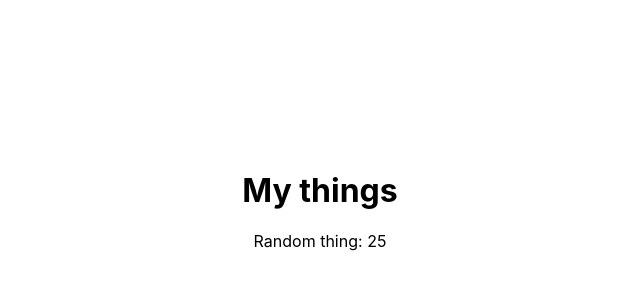
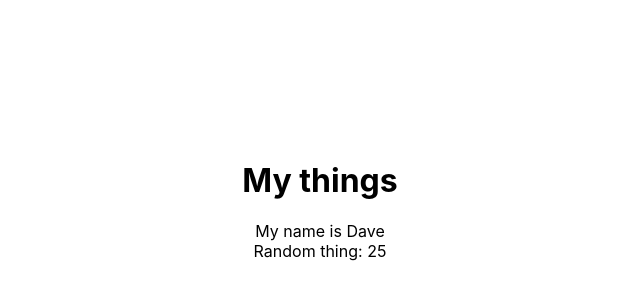
Before and after one commit to grug/build-the-thing, a Next.js app: page / in a window 1280 px wide. Shown: the part 200-500 px from the top of the page, without its empty margins (320-960 px from the left). Built offline with nearby package versions, Linux system fonts and the light colour scheme.

Commit message:
Add another thing

```diff
--- a/pages/index.tsx
+++ b/pages/index.tsx
@@ -8,10 +8,15 @@ export default function Home() {
   return (
     <div className={styles.container}>
       <h1>My things</h1>
+      <AnotherThing />
       <RandomThing />
     </div>
   );
 }
+
+const AnotherThing = () => {
+  return <div>My name is Dave</div>;
+};
 
 const RandomThing = () => {
   const { data } = useSWR<{ randomThing: number }>(
```
